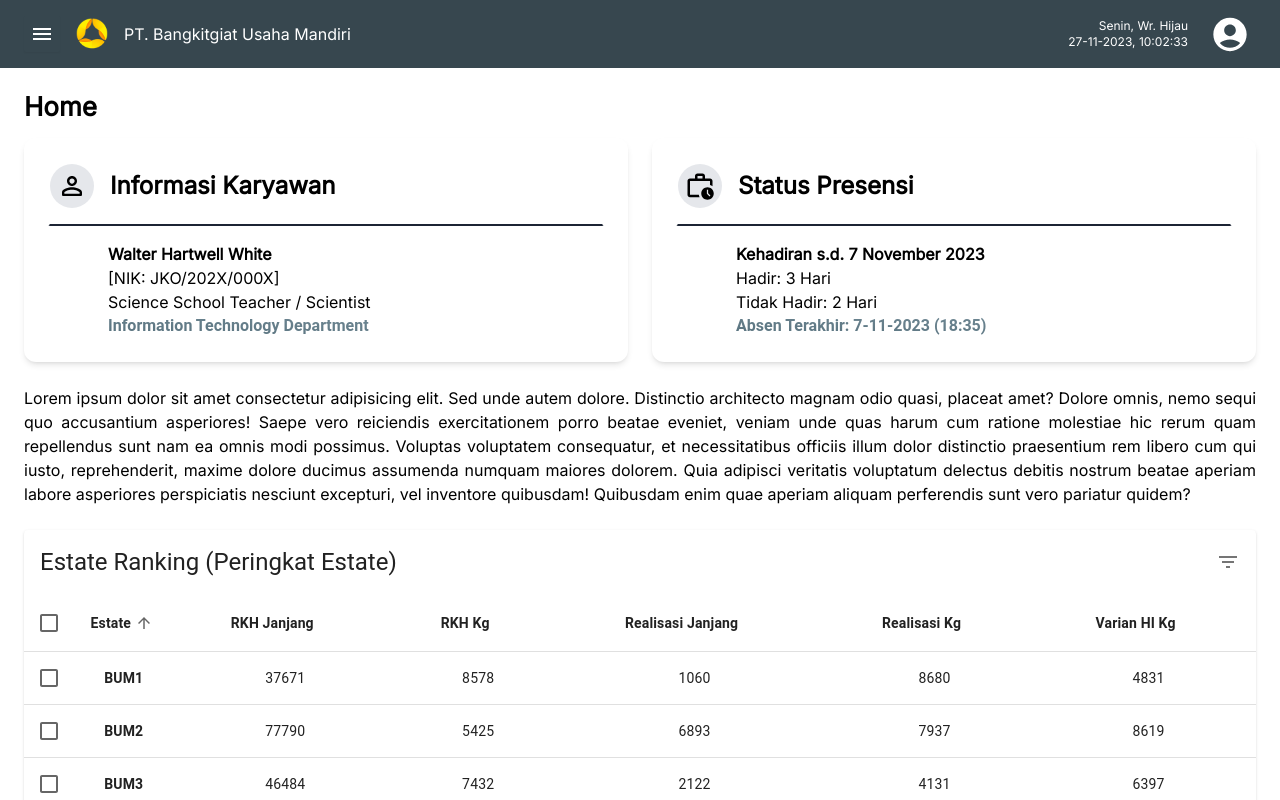
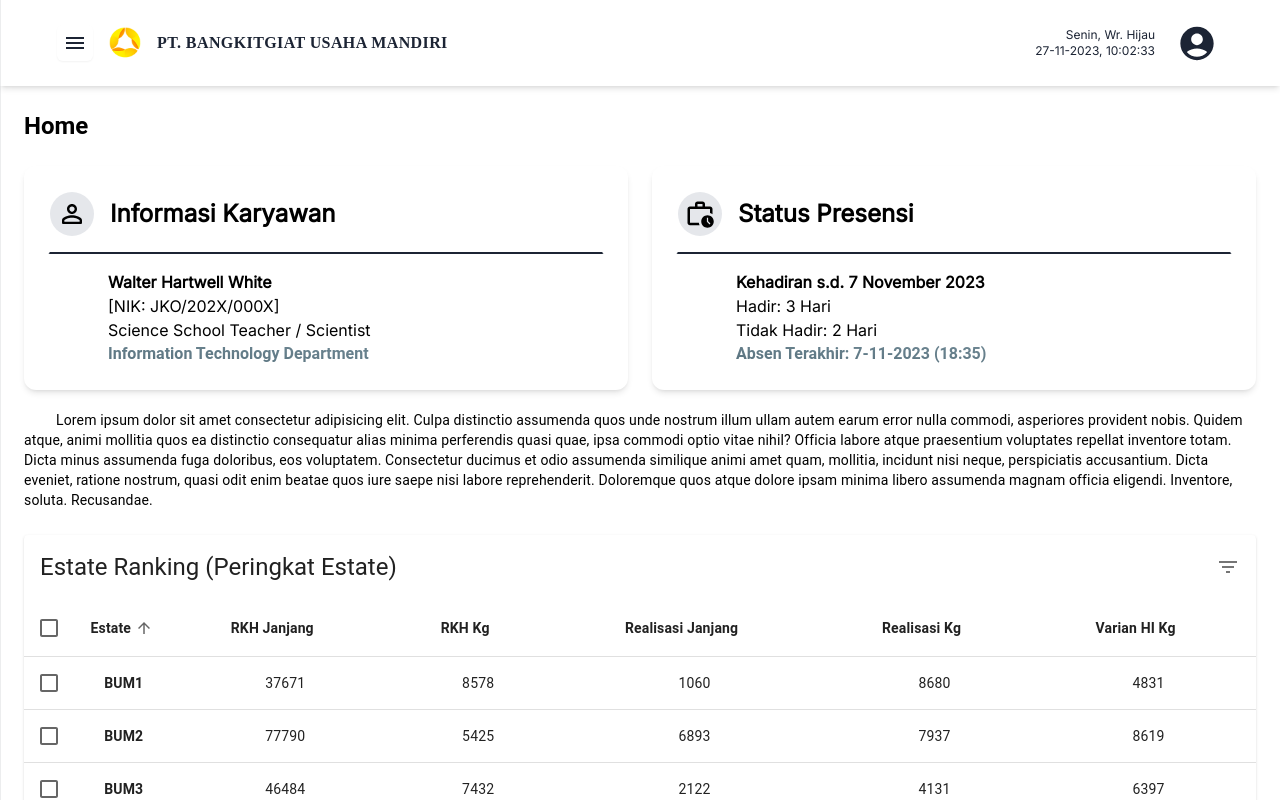
Before and after one commit to emilfauzan/erpplayground, a Next.js app: page /dashboard/home in a window 1280 px wide. Built offline with nearby package versions, Linux system fonts and the light colour scheme.

Commit message:
modified ui/ux fonts & responsive

```diff
--- a/app/globals.css
+++ b/app/globals.css
@@ -1,6 +1,8 @@
 @import "tailwindcss/base";
 @import "tailwindcss/components";
 @import "tailwindcss/utilities";
+
+@import url('https://fonts.googleapis.com/css2?family=Cinzel:wght@500;600&display=swap');
 
 :root {
   --foreground-rgb: 0, 0, 0;
@@ -13,13 +15,16 @@ body {
 }
 
 @layer utilities {
+
   /* Chrome, Safari and Opera */
   .no-scrollbar::-webkit-scrollbar {
     display: none;
   }
 
   .no-scrollbar {
-    -ms-overflow-style: none; /* IE and Edge */
-    scrollbar-width: none; /* Firefox */
+    -ms-overflow-style: none;
+    /* IE and Edge */
+    scrollbar-width: none;
+    /* Firefox */
   }
 }
--- a/components/common/timeAndDate/TimeAndDate.tsx
+++ b/components/common/timeAndDate/TimeAndDate.tsx
@@ -58,7 +58,7 @@ export const GetLiveTime = () => {
     return (
         <div className=" flex-shrink-0 hidden sm:pr-0 sm:block">
 
-            <h1 className="text-md text-right text-white">
+            <h1 className="text-md text-right text-black">
                 {getDay(time)} <br /> {getDate("DD-MM-YYYY", time)}, {getTime(time)}
             </h1>
         </div>
--- a/components/navigation/Sidebar/Sidebar.tsx
+++ b/components/navigation/Sidebar/Sidebar.tsx
@@ -14,6 +14,7 @@ import PeopleOutlineOutlinedIcon from '@mui/icons-material/PeopleOutlineOutlined
 import InsertChartOutlinedRoundedIcon from '@mui/icons-material/InsertChartOutlinedRounded';
 import CalendarMonthOutlinedIcon from '@mui/icons-material/CalendarMonthOutlined';
 import Image from "next/image";
+import { Typography } from "@material-tailwind/react";
 
 const Sidebar = ({ sidebarOpen, setSidebarOpen }: SidebarProp) => {
     const pathname = usePathname();
@@ -86,8 +87,15 @@ const Sidebar = ({ sidebarOpen, setSidebarOpen }: SidebarProp) => {
                             alt="Company Logo"
                             className="flex place-items-center justify-center"
                         />
-                        <div className="ml-2">
-                            <h1 className="text-left text-white font-bold">NT Corp Analytics</h1>
+                        <div className="ml-4">
+                            <Typography className="tracking-wider text-left text-white font-extrabold" variant="h6">
+                                NT CORP ANALYTICS
+                            </Typography>
+                            {/* White divider */}
+                            <hr className="block sm:hidden text-inherit" />
+                            <Typography className="tracking-wider text-left text-white font-bolder block sm:hidden" variant="h6">
+                                PT. BANGKITGIAT USAHA MANDIRI
+                            </Typography>
                         </div>
                     </div>
                 </Link>
@@ -115,7 +123,7 @@ const Sidebar = ({ sidebarOpen, setSidebarOpen }: SidebarProp) => {
 
             {/* Sidebar Content - Start */}
 
-            <div className="no-scrollbar flex flex-col overflow-y-auto bg-blue-gray-800 duration-300 ease-linear">
+            <div className="no-scrollbar flex flex-col overflow-y-auto  duration-300 ease-linear">
                 <nav className="mt-5 px-4 py-4 2xl:mt-0 2xl:px-6">
 
                     {/* Main Navigations - Start */}
--- a/components/navigation/Topbar/DropdownUser.tsx
+++ b/components/navigation/Topbar/DropdownUser.tsx
@@ -57,7 +57,7 @@ const DropdownUser = () => {
                         href={"#"}
                     > */}
                     <svg
-                        className="mr-5 hover:text-orange-400 text-white sm:block duration-300 ease-in-out cursor-pointer"
+                        className="mr-5 hover:text-orange-400 text-black sm:block duration-300 ease-in-out cursor-pointer"
                         width={60}
                         height={45}
                         viewBox="0 0 12 8"
@@ -67,7 +67,7 @@ const DropdownUser = () => {
                     </svg>
                     {/* </Link> */}
                 </MenuHandler>
-                <MenuList className="w-block sm:w-70">
+                <MenuList className="w-block sm:w-90">
 
                     <MenuItem className="text-center gap-2 cursor-default text-black block sm:hidden">
                         <GetDayAndDate />
@@ -93,7 +93,8 @@ const DropdownUser = () => {
                     <MenuItem className="flex items-center gap-2 cursor-default text-black">
                         <AssignmentIndRoundedIcon className="mr-2" fontSize="small" />
                         <Typography variant="small" className="font-medium">
-                            Science School Teacher / Scientist (Information Technology Department)
+                            Science School Teacher / Scientist <br />
+                            (Information Technology Department)
                             {/* Staff&apos;s Position */}
                         </Typography>
                     </MenuItem>
--- a/components/navigation/Topbar/Topbar.tsx
+++ b/components/navigation/Topbar/Topbar.tsx
@@ -1,7 +1,7 @@
 import React from 'react'
 import { TopbarProp } from "@/interface/typings";
 import MenuIcon from "@mui/icons-material/Menu";
-import { Button } from "@material-tailwind/react";
+import { Button, Navbar, Typography } from "@material-tailwind/react";
 import Link from "next/link";
 import { GetLiveTime } from "../../common/timeAndDate/TimeAndDate";
 import DropdownUser from './DropdownUser';
@@ -10,16 +10,16 @@ import CompanyLogo from "@/public/images/companyLogo/companyLogo.png";
 
 const Topbar = ({ sidebarOpen, setSidebarOpen }: TopbarProp) => {
     return (
-        <header className='sticky top-0 z-99 flex bg-[#37474f] w-full drop-shadow-none'>
-            <div className='flex flex-grow items-center justify-between px-4 py-4 md:px-6 2xl:px-11'>
-                <div className='flex items-center gap-2 text-white sm:gap-4 2xl:hidden'>
+        <Navbar className='sticky top-0 z-99 flex h-max max-w-full rounded-none p-1 lg:px-8 lg:py-4'>
+            <div className='flex flex-grow items-center justify-between p-2 md:px-6 2xl:px-11'>
+                <div className='flex items-center gap-2 text-black sm:gap-4 2xl:hidden'>
                     <Button
                         aria-controls="sidebar"
                         onClick={(event) => {
                             event.stopPropagation();
                             setSidebarOpen(!sidebarOpen);
                         }}
-                        className="z-99 block rounded-sm border-stroke hover:bg-white hover:text-black p-1.5 shadow-sm 2xl:hidden duration-300 ease-in-out"
+                        className="z-99 block rounded-md border-stroke hover:bg-black hover:text-white p-1.5 shadow-sm 2xl:hidden duration-300 ease-in-out"
                         variant='text'
                     >
                         <MenuIcon />
@@ -28,7 +28,7 @@ const Topbar = ({ sidebarOpen, setSidebarOpen }: TopbarProp) => {
               cursor-pointer"
                         ></span>
                     </Button>
-                    <Link className="block flex-shrink-0 2xl-hidden" href="home">
+                    <Link className="block flex-shrink-0 2xl-hidden pl-3 sm:pl-0" href="home">
                         <Image
                             src={CompanyLogo}
                             width={32}
@@ -36,22 +36,25 @@ const Topbar = ({ sidebarOpen, setSidebarOpen }: TopbarProp) => {
                             alt="Company Logo"
                         />
                     </Link>
-                    <h2 className='hidden sm:block'>
+                    <div className='flex'>
+                    <Typography className='font-cinzel font-bold hidden sm:block tracking-wide'>
+                        PT. BANGKITGIAT USAHA MANDIRI
+                    </Typography>
 
-                    PT. Bangkitgiat Usaha Mandiri
-                    </h2>
+                    </div>
                 </div>
-                <div className="hidden text-white 2xl:block">
-                    <h2 className="whitespace-pre-line text-center">
-                        {`PT. Bangkitgiat Usaha Mandiri \n Palm Oil Plantation and Mill`}
-                    </h2>
+                <div className='hidden 2xl:block'>
+                    <Typography variant='h6' className='tracking-wider text-black text-center font-cinzel '>
+                        PT. BANGKITGIAT USAHA MANDIRI <br />
+                        PALM OIL PLANTATION & MILL
+                    </Typography>
                 </div>
             </div>
             <div className="flex items-center gap-3 text-xs">
                 <GetLiveTime />
                 <DropdownUser />
             </div>
-        </header>
+        </Navbar>
 
     )
 }
--- a/pages/dashboard/home/Home.tsx
+++ b/pages/dashboard/home/Home.tsx
@@ -4,12 +4,14 @@ import HarvesterTable from '@/components/common/tables/HarvesterTable';
 import CardDataStats from "@/components/common/cards/CardDataStats";
 import PersonOutlineRoundedIcon from '@mui/icons-material/PersonOutlineRounded';
 import WorkHistoryOutlinedIcon from '@mui/icons-material/WorkHistoryOutlined';
+import Typography from '@mui/material/Typography';
 
 function Home() {
     return (
         <>
-            <h1 className='pb-4 text-title-md2 font-bold'>Home</h1>
-
+            <Typography className='pb-6 font-bold' variant='h5'>
+                Home
+            </Typography>
             <div className="grid grid-cols-1 gap-4 md:grid-cols-2 md:gap-6 xl:grid-cols-2 2xl:gap-7.5">
 
                 <CardDataStats
@@ -39,11 +41,15 @@ function Home() {
 
             </div>
 
-            <h3 className='my-3 py-3 text-justify'>Lorem ipsum dolor sit amet consectetur adipisicing elit. Sed unde autem dolore. Distinctio architecto magnam odio quasi, placeat amet? Dolore omnis, nemo sequi quo accusantium asperiores! Saepe vero reiciendis exercitationem porro beatae eveniet, veniam unde quas harum cum ratione molestiae hic rerum quam repellendus sunt nam ea omnis modi possimus. Voluptas voluptatem consequatur, et necessitatibus officiis illum dolor distinctio praesentium rem libero cum qui iusto, reprehenderit, maxime dolore ducimus assumenda numquam maiores dolorem. Quia adipisci veritatis voluptatum delectus debitis nostrum beatae aperiam labore asperiores perspiciatis nesciunt excepturi, vel inventore quibusdam! Quibusdam enim quae aperiam aliquam perferendis sunt vero pariatur quidem?</h3>
+            <Typography className='py-5 indent-8' variant="body2" gutterBottom>
+                Lorem ipsum dolor sit amet consectetur adipisicing elit. Culpa distinctio assumenda quos unde nostrum illum ullam autem earum error nulla commodi, asperiores provident nobis. Quidem atque, animi mollitia quos ea distinctio consequatur alias minima perferendis quasi quae, ipsa commodi optio vitae nihil? Officia labore atque praesentium voluptates repellat inventore totam. Dicta minus assumenda fuga doloribus, eos voluptatem. Consectetur ducimus et odio assumenda similique animi amet quam, mollitia, incidunt nisi neque, perspiciatis accusantium. Dicta eveniet, ratione nostrum, quasi odit enim beatae quos iure saepe nisi labore reprehenderit. Doloremque quos atque dolore ipsam minima libero assumenda magnam officia eligendi. Inventore, soluta. Recusandae.
+            </Typography>
 
             <EstateTable />
 
-            <h3 className='my-3 py-3 text-justify'>Lorem ipsum dolor sit amet consectetur adipisicing elit. Sed unde autem dolore. Distinctio architecto magnam odio quasi, placeat amet? Dolore omnis, nemo sequi quo accusantium asperiores! Saepe vero reiciendis exercitationem porro beatae eveniet, veniam unde quas harum cum ratione molestiae hic rerum quam repellendus sunt nam ea omnis modi possimus. Voluptas voluptatem consequatur, et necessitatibus officiis illum dolor distinctio praesentium rem libero cum qui iusto, reprehenderit, maxime dolore ducimus assumenda numquam maiores dolorem. Quia adipisci veritatis voluptatum delectus debitis nostrum beatae aperiam labore asperiores perspiciatis nesciunt excepturi, vel inventore quibusdam! Quibusdam enim quae aperiam aliquam perferendis sunt vero pariatur quidem?</h3>
+            <Typography className='py-5 indent-8' variant="body2" gutterBottom>
+                Lorem ipsum dolor sit amet consectetur, adipisicing elit. Cupiditate illum provident eaque consequatur aut fugit itaque facere veniam, quae aspernatur enim esse quo atque perspiciatis dicta molestias perferendis voluptatum ex dignissimos? Nulla, sequi officiis? Accusamus modi voluptatem quas deserunt autem officia non. Dolor nobis enim quidem rem qui suscipit, tempora aspernatur deleniti velit ipsum ipsam accusantium officiis iure error quos blanditiis veritatis pariatur nihil, veniam necessitatibus sint ipsa excepturi non! Deserunt iusto cupiditate sapiente, minima reiciendis reprehenderit maiores quia in voluptatibus, ratione ea velit dignissimos consequatur inventore dicta veritatis iure commodi tempora, harum aperiam quibusdam ipsam eaque corporis odio! Veniam!
+            </Typography>
 
             <HarvesterTable />
 
--- a/tailwind.config.ts
+++ b/tailwind.config.ts
@@ -11,6 +11,9 @@ const config: Config = withMT({
   ],
   theme: {
     extend: {
+      fontFamily: {
+        cinzel: ['Cinzel', 'serif'],
+      },
       backgroundImage: {
         "gradient-radial": "radial-gradient(var(--tw-gradient-stops))",
         "gradient-conic":
```
